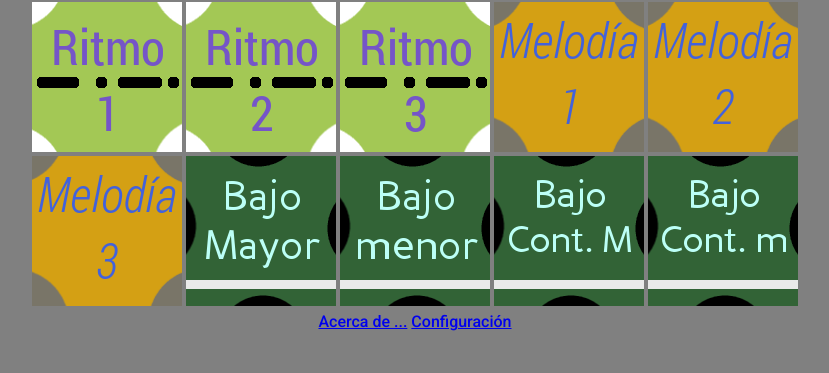
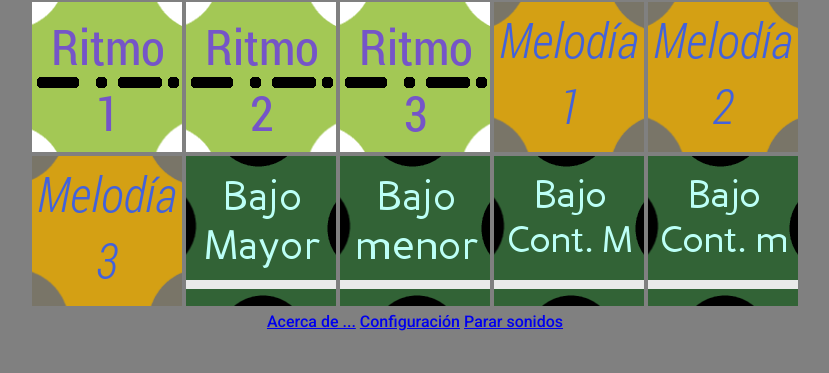
Before and after one commit to jscoba/phpmusic, a PHP site: page /index.php in a window 1280 px wide. Shown: the part 234-607 px from the top of the page, without its empty margins (225-1054 px from the left). Run offline with PHP 8.4, Linux system fonts and the light colour scheme.

Commit message:
Soporte para parar la reproducción añadida a la interfaz web

```diff
--- a/htmlbasic.php
+++ b/htmlbasic.php
@@ -42,6 +42,9 @@ function footer() { ?>
 <td>
 	<a href='config.php'> Configuración </a>
 </td>
+<td>
+	<a href='enviar.php?n=98'> Parar sonidos </a>
+</td>
 </tr>
 </table>
 </body>
```
